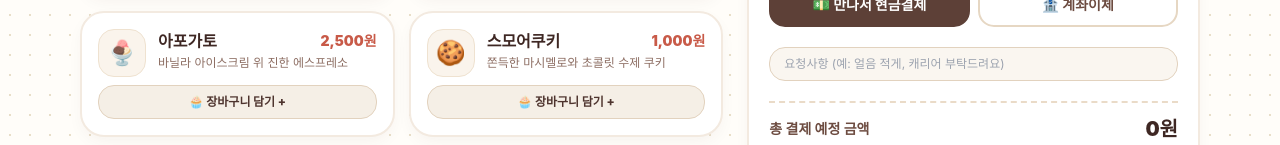
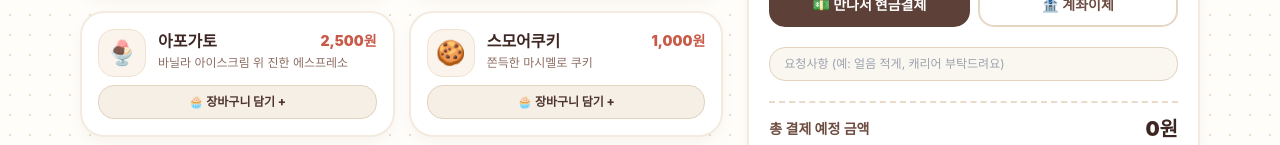
Before and after one commit to dongyoungl26-netizen/festival-cafe, a plain HTML site: page index.html in a window 1280 px wide. Shown: the part 675-820 px from the top of the page. Drawn offline with nearby package versions, Linux system fonts and the light colour scheme; a web font is replaced by a local one.

Commit message:
Update index.html

```diff
--- a/index.html
+++ b/index.html
@@ -712,7 +712,7 @@ function doPost(e) {
       { id: 'grapefruit_ade', name: '자몽에이드', category: 'ade', price: 2000, emoji: '🍊', desc: '상큼하고 쌉싸름한 자몽의 청량감', fixedTemp: 'ICE' },
       { id: 'strawberry_ade', name: '딸기에이드', category: 'ade', price: 2000, emoji: '🍓', desc: '상큼한 딸기 과육이 톡톡 터지는 에이드', fixedTemp: 'ICE' },
       { id: 'affogato', name: '아포가토', category: 'dessert', price: 2500, emoji: '🍨', desc: '바닐라 아이스크림 위 진한 에스프레소', fixedTemp: 'DESSERT' },
-      { id: 'smore_cookie', name: '스모어쿠키', category: 'dessert', price: 1000, emoji: '🍪', desc: '쫀득한 마시멜로와 초콜릿 수제 쿠키', fixedTemp: 'DESSERT' }
+      { id: 'smore_cookie', name: '스모어쿠키', category: 'dessert', price: 1000, emoji: '🍪', desc: '쫀득한 마시멜로 쿠키', fixedTemp: 'DESSERT' }
     ];
 
     // ==================== 상태 관리 ====================
```
